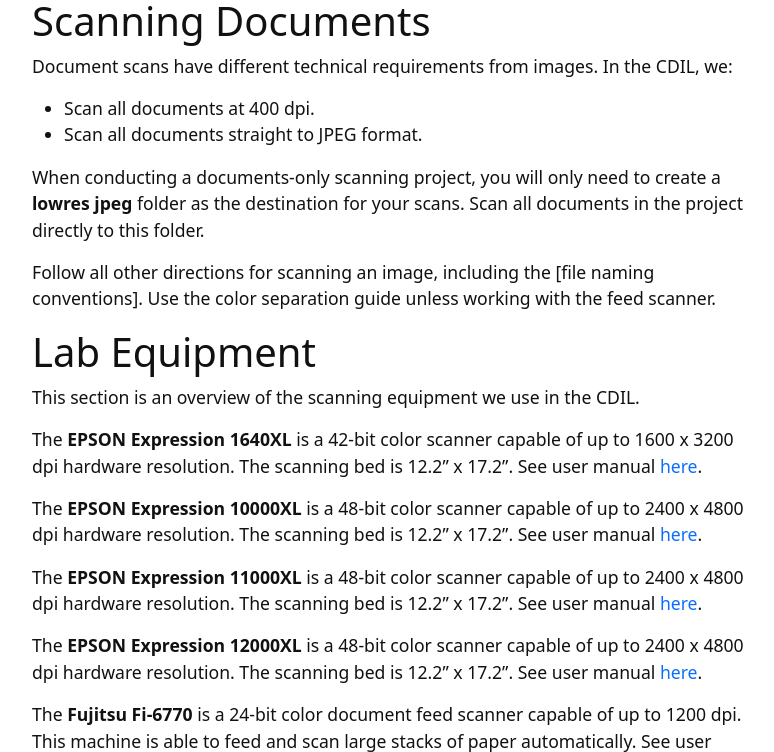
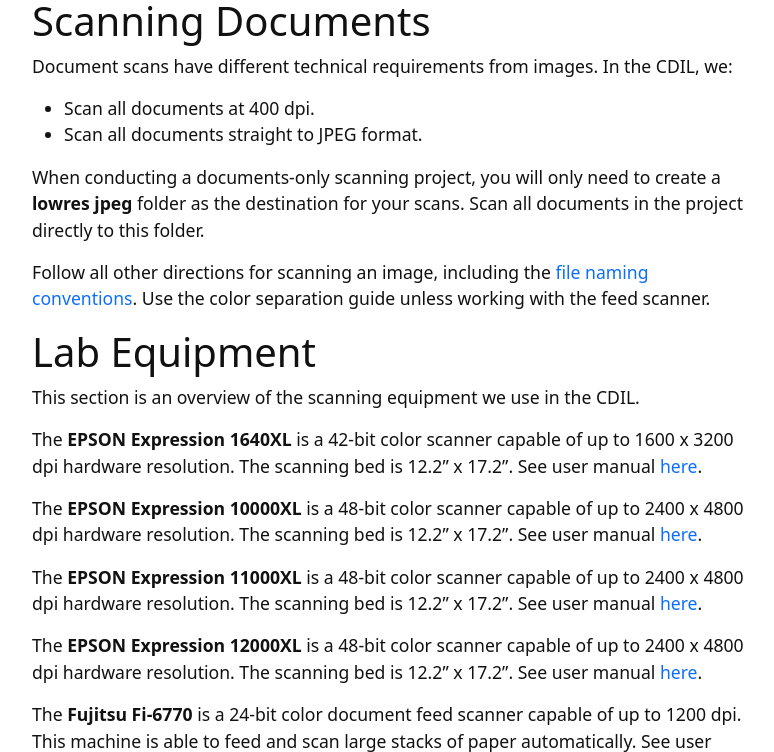
Before and after one commit to kitstokes/digi-proc, a Jekyll site: the page built from content/0-scanning.md, in a window 1280 px wide and 900 px high, scrolled down 4817 px, cut to the strip 0-752 px from the top of the window. Shown: the whole strip, without its empty margins (245-1019 px from the left). Built offline with Jekyll 4.4.1, drawn with Linux system fonts in a browser that asks for light colours; part of the change alters nothing that is shown.

Commit message:
add in text links

```diff
--- a/content/0-scanning.md
+++ b/content/0-scanning.md
@@ -39,6 +39,7 @@ Scanning items at a high resolution allows us to use them in different ways with
 Every scanned item needs a file name. A standardized file naming system helps us know exactly where an item belongs. Name scanned files using the following standardized naming rules:
 
 **collectionabbreviation_box#_envelope/folder#-item#subitem**
+{:.text-center}
 
 - Collection abbreviation refers to an abbreviated version of either Manuscript Group (mg) or Photograph Group (pg).
 - All information needed to name items should be found on the item and the folder, envelope, or box that it comes in.
@@ -78,7 +79,7 @@ Photograph Group 3, box 1, photograph 3 becomes `pg3_b1-003`.
 8. After settings are correct, press **Scan**.
 9. In the **File Save Settings** window, you need to:
 - Click **Other** and then **Browse** to select the folder you want your images to save to. This should be the folder labeled **tiff** in the main project folder.
-- Enter the file name prefix. This should be the file name you created **minus the subitem number**, which the **Start Number** field will replace. See [File Naming]() for complete details.
+- Enter the file name prefix. This should be the file name you created **minus the subitem number**, which the **Start Number** field will replace. See [File Naming](#file) for complete details.
 - **Start Number** should be set at **01** if you're starting a new project. If you're continuing a project, it should be set to the next sequential number.
 - Set **Image Format** file type to **TIFF (*.tif)**:
 
@@ -98,7 +99,7 @@ Document scans have different technical requirements from images. In the CDIL, w
 
 When conducting a documents-only scanning project, you will only need to create a **lowres jpeg** folder as the destination for your scans. Scan all documents in the project directly to this folder.
 
-Follow all other directions for scanning an image, including the [file naming conventions]. Use the color separation guide unless working with the feed scanner.
+Follow all other directions for scanning an image, including the [file naming conventions](#file). Use the color separation guide unless working with the feed scanner.
 
 {:#scanners}
 # Lab Equipment
```
